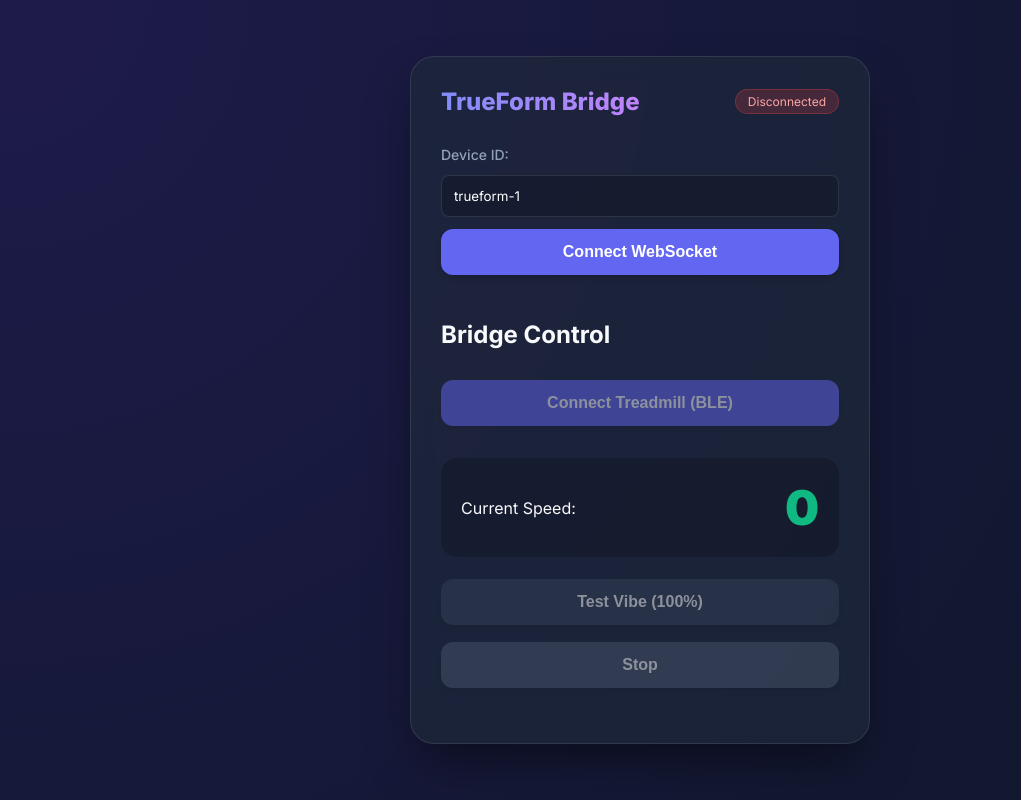
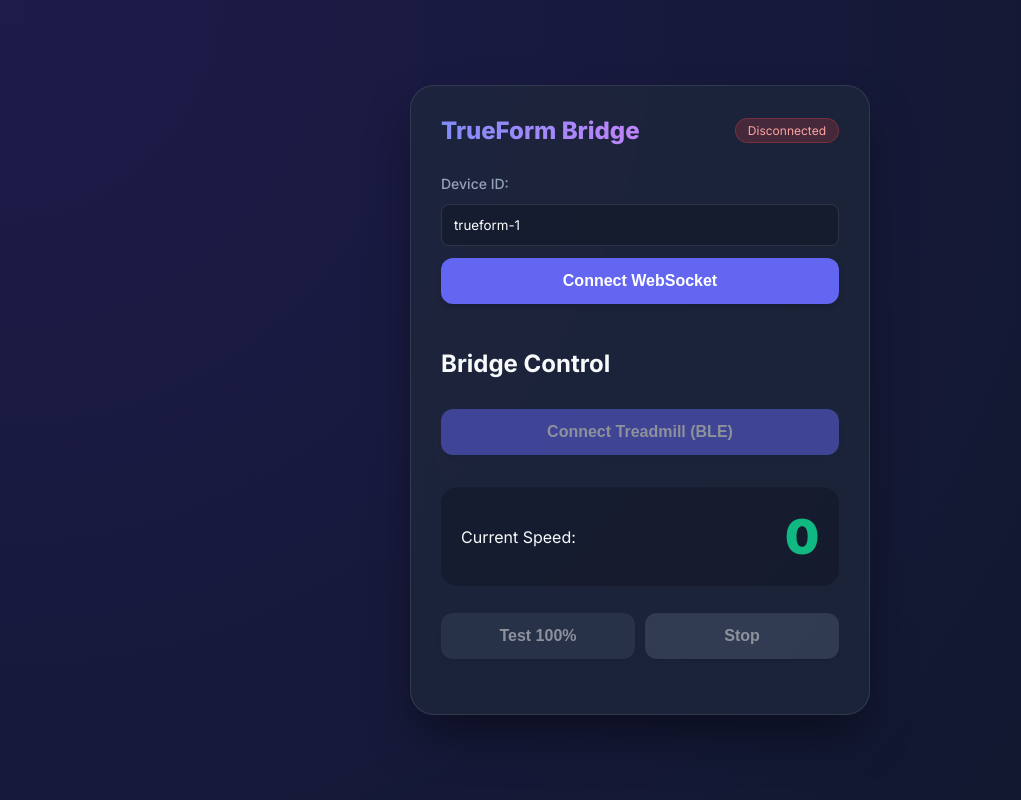
Before and after one commit to EscoLessgo/MyPleasure, a React (Vite) app in the folder web/: page / in a window 1280 px wide. Both pictures are taken after a click on the button "You (BLE Bridge)". Shown: the whole page, without its empty margins (0-1021 px from the left). Built offline with nearby package versions, Linux system fonts and the light colour scheme.

Commit message:
Exhaustive vibration command logic for specialized hardware

```diff
--- a/web/src/App.jsx
+++ b/web/src/App.jsx
@@ -19,7 +19,7 @@ function App() {
   const [status, setStatus] = useState('Disconnected');
   const [ws, setWs] = useState(null);
   const [bleDevice, setBleDevice] = useState(null);
-  const [bleChar, setBleChar] = useState(null);
+  const [bleChars, setBleChars] = useState([]); // Changed to array to try multiple
 
   useEffect(() => {
     const params = new URLSearchParams(window.location.search);
@@ -32,6 +32,7 @@ function App() {
   }, []);
 
   const connectWS = () => {
+    if (ws) ws.close();
     const socket = new WebSocket(`${WS_URL}?deviceId=${deviceId}&type=${role}`);
 
     socket.onopen = () => {
@@ -44,28 +45,32 @@ function App() {
       if (role === 'bridge' && msg.action === 'speed') {
         const rawValue = parseInt(msg.value);
         setSpeed(rawValue);
-        if (bleChar) {
+        if (bleChars.length > 0) {
           try {
-            // Scale 0-100 to 0-255 for hardware
             const scaledValue = Math.min(255, Math.floor((rawValue / 100) * 255));
             console.log(`Hardware Command: UI=${rawValue} -> Scaled=${scaledValue}`);
 
-            // Format A: Standard Fitness Control (Op 0x02)
-            if (bleChar.uuid.includes('2ad9')) {
-              await bleChar.writeValue(new Uint8Array([0x02, scaledValue, 0x00]));
+            // Try writing to ALL writable characteristics found
+            for (const char of bleChars) {
+              try {
+                if (char.uuid.includes('2ad9')) {
+                  await char.writeValue(new Uint8Array([0x02, scaledValue, 0x00]));
+                } else {
+                  // This is the common "Vibe" packet format for many devices:
+                  // [0x0F, 0x03, 0x00, speed, speed]
+                  const vibeCmd = new Uint8Array([0x0F, 0x03, 0x00, scaledValue, scaledValue]);
+
+                  // Try specialized vibe command
+                  await char.writeValue(vibeCmd);
+
+                  // fallback to raw single byte if the above fails or doesn't work
+                  await char.writeValue(new Uint8Array([scaledValue]));
                 }
-            // Format B: Common Specialized Vibe [0x01, 0x01, value]
-            else if (bleChar.service.uuid.includes('5833ff01')) {
-              // Try writing raw value first, but also log for user
-              await bleChar.writeValue(new Uint8Array([scaledValue]));
-              // Potential alternative: await bleChar.writeValue(new Uint8Array([0x01, 0x01, scaledValue]));
+                console.log(`Success writing to ${char.uuid}`);
+              } catch (e) {
+                console.warn(`Failed writing to ${char.uuid}: ${e.message}`);
               }
-            // Format C: Generic Raw Write
-            else {
-              await bleChar.writeValue(new Uint8Array([scaledValue]));
             }
-
-            console.log('BLE Write Successful');
           } catch (err) {
             console.error('BLE Write Error:', err);
             setStatus(`Err: ${err.message}`);
@@ -92,7 +97,6 @@ function App() {
         filters: [
           { name: 'J-TrueForm3' },
           { namePrefix: 'J-' },
-          { namePrefix: 'TrueForm' },
           { services: [VIBE_SERVICE_UUID] },
           { services: [BLE_SERVICE_UUID] }
         ],
@@ -102,7 +106,6 @@ function App() {
       setStatus(`Connecting to ${device.name}...`);
       const server = await device.gatt.connect();
 
-      // Try services in order of specificity
       let service;
       try {
         service = await server.getPrimaryService(VIBE_SERVICE_UUID);
@@ -115,20 +118,14 @@ function App() {
       }
 
       setStatus(`Fetching characteristics...`);
-      const characteristics = await service.getCharacteristics();
-      console.log('Available Characteristics:', characteristics.map(c => ({
-        uuid: c.uuid,
-        props: c.properties
-      })));
+      const chars = await service.getCharacteristics();
 
-      // Logic to find the control characteristic
-      const char = characteristics.find(c => c.properties.write || c.properties.writeWithoutResponse) || characteristics[0];
+      // Keep only writable ones
+      const writableChars = chars.filter(c => c.properties.write || c.properties.writeWithoutResponse);
 
-      if (!char.properties.write && !char.properties.writeWithoutResponse) {
-        setStatus('Warning: Selected char is NOT writable');
-      }
+      console.log('Writable Chars:', writableChars.map(c => c.uuid));
 
-      setBleChar(char);
+      setBleChars(writableChars);
       setBleDevice(device);
       setStatus(`BLE Connected: ${device.name}`);
 
@@ -146,6 +143,10 @@ function App() {
     setSpeed(val);
     if (ws && role === 'controller') {
       ws.send(JSON.stringify({ action: 'speed', value: val }));
+    } else if (role === 'bridge') {
+      // Allow local testing to trigger the message handler logic
+      const event = { data: JSON.stringify({ action: 'speed', value: val }) };
+      socket.onmessage(event);
     }
   };
 
@@ -171,12 +172,16 @@ function App() {
       <main>
         <div className="config-card">
           <label>Device ID:</label>
+          <div style={{ display: 'flex', gap: '8px' }}>
             <input
               type="text"
               value={deviceId}
               onChange={(e) => setDeviceId(e.target.value)}
               disabled={connected}
+              style={{ flex: 1 }}
             />
+            {connected && <button onClick={() => setConnected(false)} className="btn secondary" style={{ padding: '8px 12px' }}>Reset</button>}
+          </div>
           {!connected && <button onClick={connectWS} className="btn">Connect WebSocket</button>}
         </div>
 
@@ -190,22 +195,52 @@ function App() {
               <span className="label">Current Speed:</span>
               <span className="value">{speed}</span>
             </div>
+            {bleDevice && bleChars.length > 0 && (
+              <div style={{ fontSize: '10px', color: '#94a3b8', textAlign: 'center' }}>
+                Active Chars: {bleChars.map(c => c.uuid.substring(0, 8)).join(', ')}
+              </div>
+            )}
+            <div style={{ display: 'flex', gap: '10px', marginTop: '15px' }}>
               <button
-              onClick={() => updateSpeed(100)}
+                onClick={() => {
+                  const val = 100;
+                  setSpeed(val);
+                  // Manually trigger logic
+                  const mockEvent = { data: JSON.stringify({ action: 'speed', value: val }) };
+                  const socket = {
+                    onmessage: async (e) => {
+                      const msg = JSON.parse(e.data);
+                      // Inline the logic for testing
+                      for (const char of bleChars) {
+                        const scaled = 255;
+                        try { await char.writeValue(new Uint8Array([0x0F, 0x03, 0x00, scaled, scaled])); } catch (e) { }
+                        try { await char.writeValue(new Uint8Array([scaled])); } catch (e) { }
+                      }
+                    }
+                  };
+                  socket.onmessage(mockEvent);
+                }}
                 className="btn secondary"
-              style={{ marginTop: '10px' }}
-              disabled={!bleChar}
+                style={{ flex: 1 }}
+                disabled={!bleDevice}
               >
-              Test Vibe (100%)
+                Test 100%
               </button>
               <button
-              onClick={() => updateSpeed(0)}
+                onClick={() => {
+                  setSpeed(0);
+                  for (const char of bleChars) {
+                    char.writeValue(new Uint8Array([0x0F, 0x03, 0x00, 0, 0])).catch(() => { });
+                    char.writeValue(new Uint8Array([0])).catch(() => { });
+                  }
+                }}
                 className="btn secondary"
-              style={{ marginTop: '5px', background: '#475569' }}
-              disabled={!bleChar}
+                style={{ flex: 1, background: '#475569' }}
+                disabled={!bleDevice}
               >
                 Stop
               </button>
+            </div>
           </div>
         )}
 
```
Lines whose indentation alone changed are shown as unchanged.
